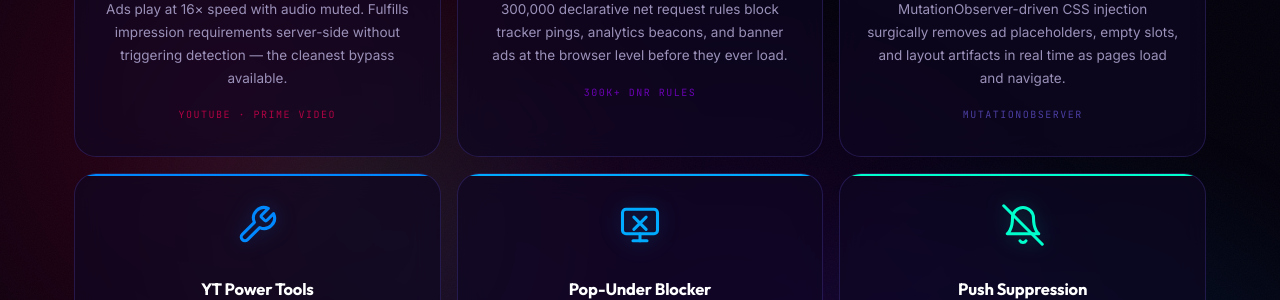
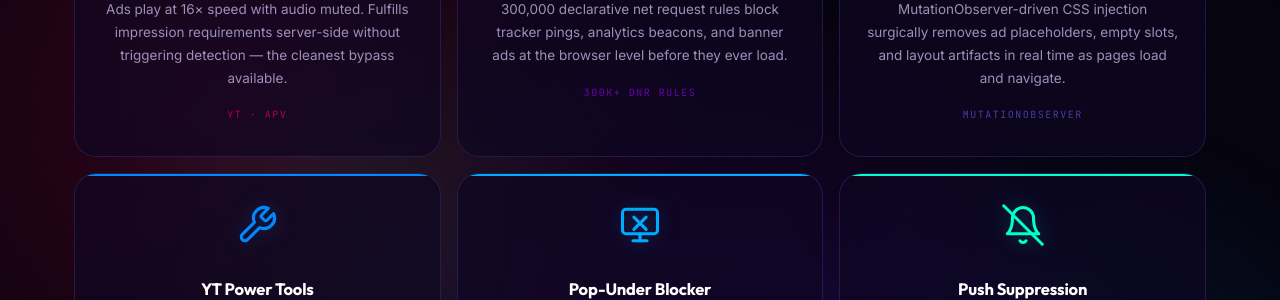
Before and after one commit to Dabrogost/Chroma-Ad-Blocker, a Jekyll site: the page built from index.md, in a window 1280 px wide and 900 px high, scrolled down 1289 px. Shown: the part 152-452 px from the top of the window. Built offline with Jekyll 4.4.1, drawn with Linux system fonts in a browser that asks for light colours.

Commit message:
refactor: Abbreviate "YouTube" and "Prime Video" to "YT" and "APV" in card tags.

```diff
--- a/index.md
+++ b/index.md
@@ -81,7 +81,7 @@
         Ads play at 16&times; speed with audio muted. Fulfills impression requirements
         server-side without triggering detection&nbsp;&mdash; the cleanest bypass available.
       </p>
-      <span class="card__tag">YouTube &middot; Prime Video</span>
+      <span class="card__tag">YT &middot; APV</span>
     </div>
 
     <!-- Card 2: Network Blocking -->
```
